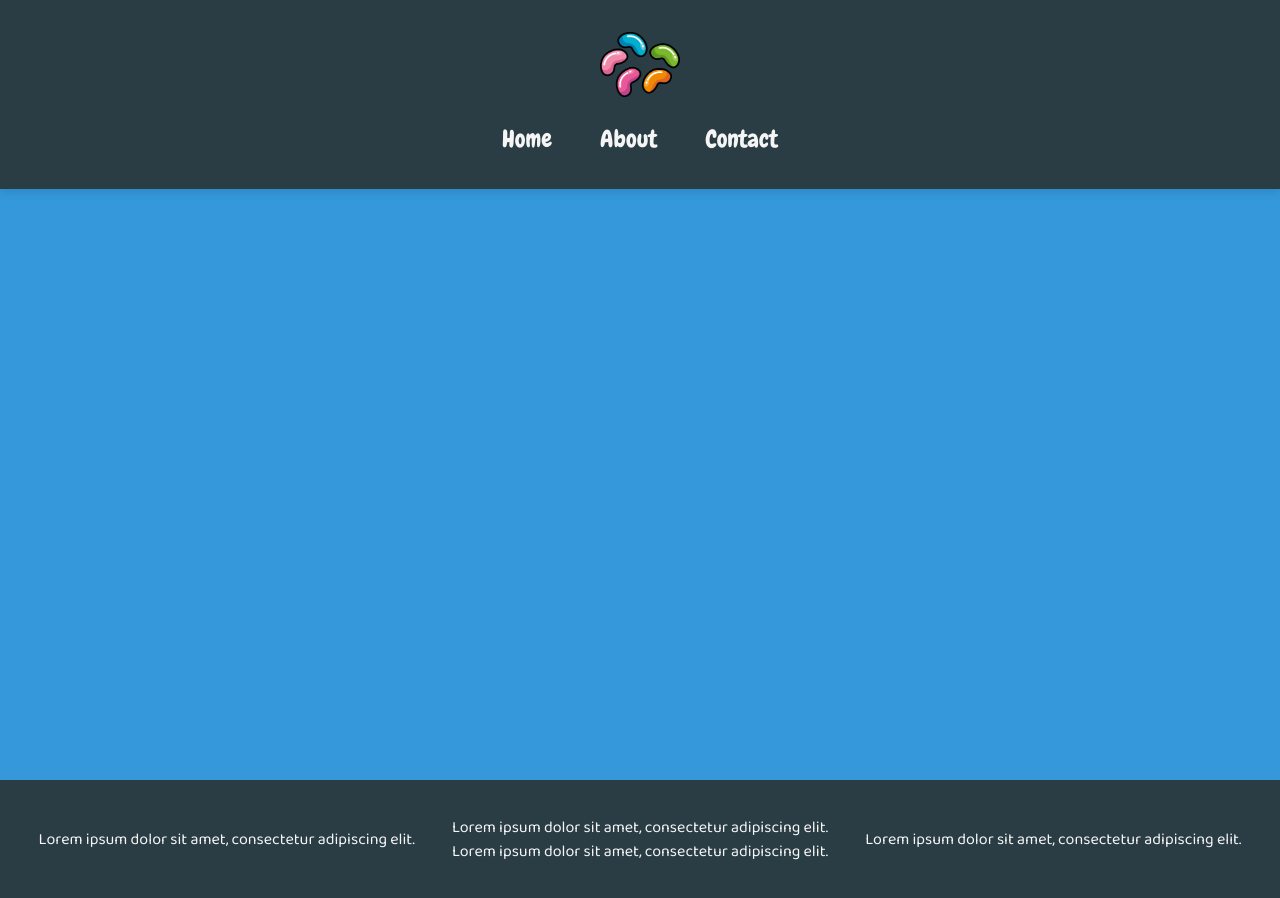
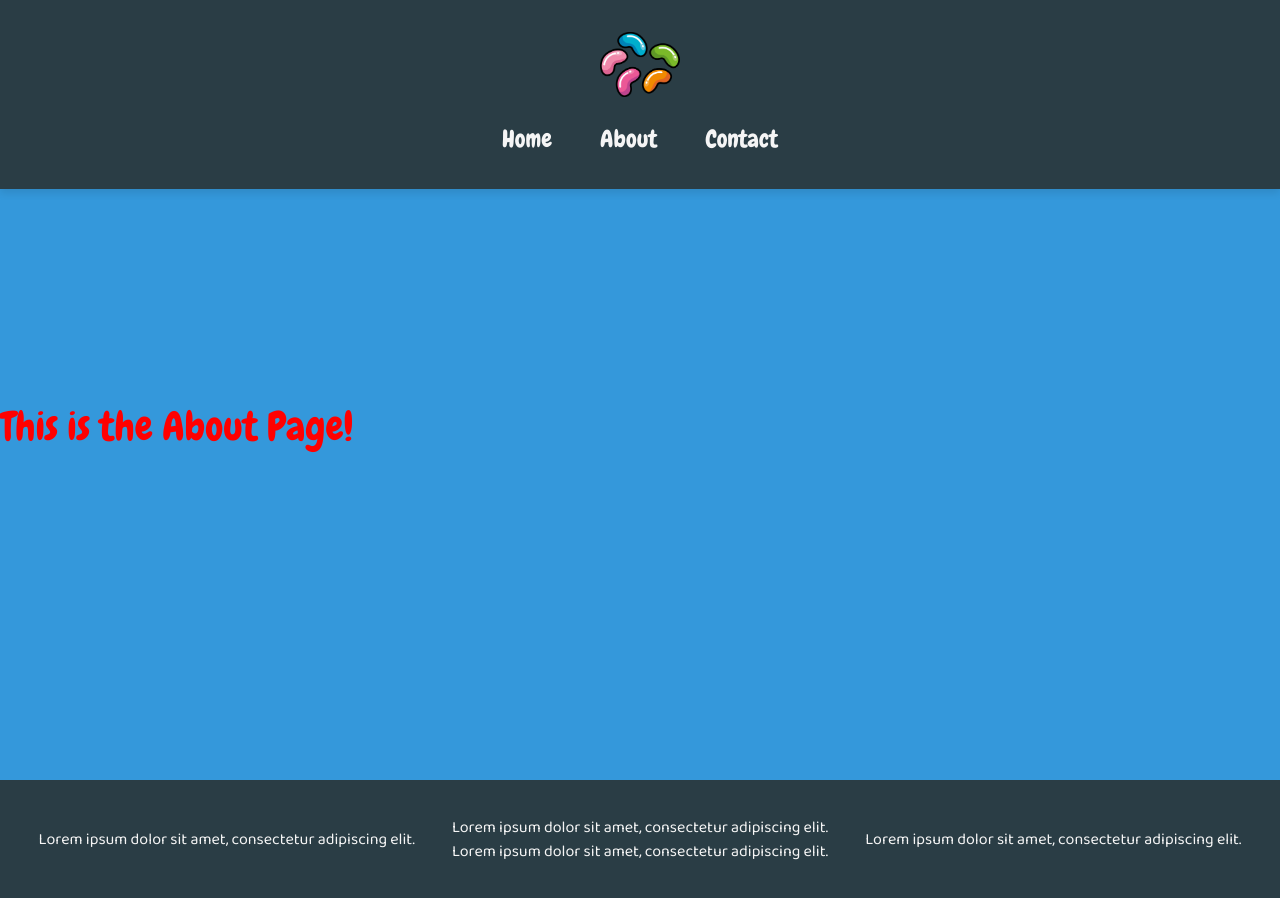
Before and after one commit to Milla-8/group-project-v3, a React (Vite) app: page /about in a window 1280 px wide. Built offline with nearby package versions, Linux system fonts and the light colour scheme.

Commit message:
small fix
small fix

```diff
--- a/src/App.jsx
+++ b/src/App.jsx
@@ -13,11 +13,11 @@ function App() {
   return (
     <div className="app-container">
       <Navbar />
-      <div className="content">
+
       <Routes>
         <Route path="/about" element={<About />} />
       </Routes>
-      </div>
+
       <Footer />
     </div>
   )
--- a/src/pages/about/about.scss
+++ b/src/pages/about/about.scss
@@ -1,4 +1,5 @@
 h1{
     color:red;
     font-size: 40px;
+    margin-top: auto;
 }
```
